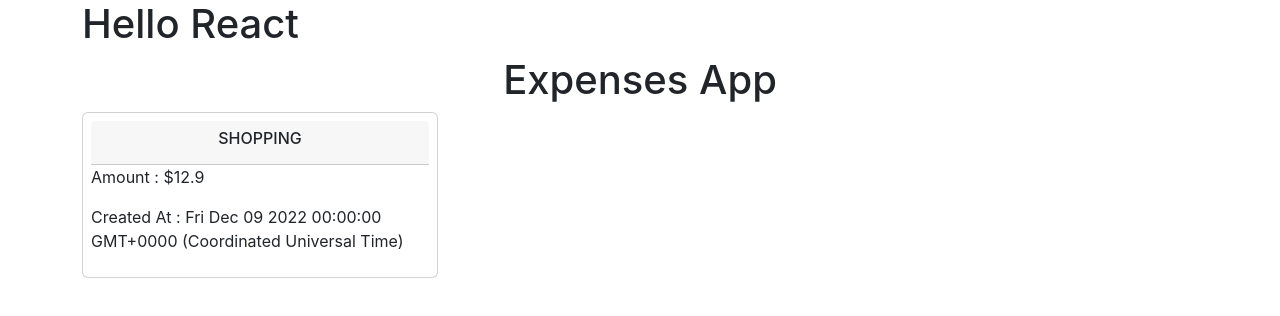
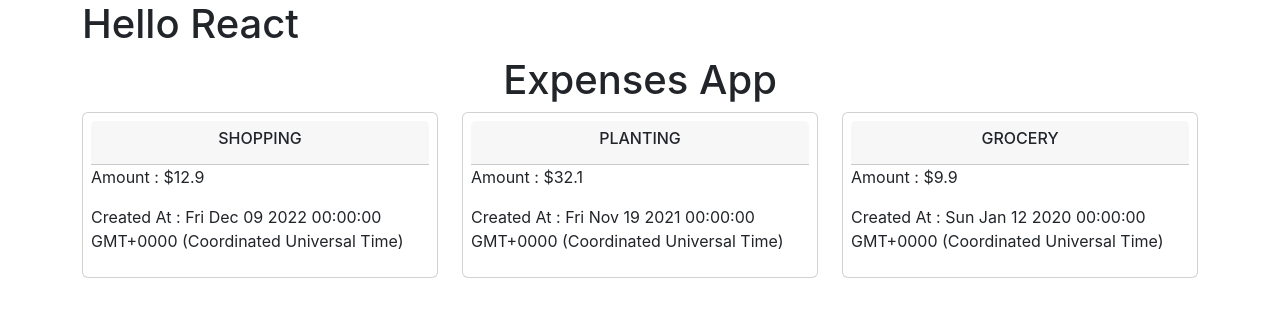
Before and after one commit to synergy2411/react-dec22, a React (Create React App) app in the folder frontend/: page / in a window 1280 px wide. Shown: the top 316 px of the page. Built offline with nearby package versions, Linux system fonts and the light colour scheme.

Commit message:
expense item added

```diff
--- /dev/null
+++ b/frontend/src/Components/Expenses/ExpenseItem/ExpenseItem.tsx
@@ -0,0 +1,22 @@
+import React from "react";
+import IExpense from "../../../model/expense.interface";
+
+const ExpenseItem: React.FC<{ expense: IExpense }> = (props) => {
+
+
+    return (
+        <div className="col-4">
+            <div className="card p-2">
+                <div className="card-header">
+                    <h6 className="text-center">{props.expense.title.toUpperCase()}</h6>
+                </div>
+                <div className="card-bod">
+                    <p>Amount : ${props.expense.amount}</p>
+                    <p>Created At : {props.expense.createdAt.toString()} </p>
+                </div>
+            </div>
+        </div>
+    )
+}
+
+export default ExpenseItem;
--- a/frontend/src/Components/Expenses/Expenses.tsx
+++ b/frontend/src/Components/Expenses/Expenses.tsx
@@ -1,24 +1,23 @@
 import React from "react";
+import IExpense from "../../model/expense.interface";
+import ExpenseItem from "./ExpenseItem/ExpenseItem";
 
 const Expenses = () => {
 
-    let expense = { id: "e001", title: "shopping", amount: 12.9, createdAt: new Date("Dec 9, 2022") }
+    let expenses: Array<IExpense> = [
+        { id: "e001", title: "shopping", amount: 12.9, createdAt: new Date("Dec 9, 2022") },
+        { id: "e002", title: "planting", amount: 32.1, createdAt: new Date("Nov 19, 2021") },
+        { id: "e003", title: "grocery", amount: 9.9, createdAt: new Date("Jan 12, 2020") }
+    ]
 
     return (
         <div>
             <h1 className="text-center">Expenses App</h1>
+
             <div className="row">
-                <div className="col-4">
-                    <div className="card p-2">
-                        <div className="card-header">
-                            <h6 className="text-center">{expense.title.toUpperCase()}</h6>
-                        </div>
-                        <div className="card-bod">
-                            <p>Amount : ${expense.amount}</p>
-                            <p>Created At : {expense.createdAt.toString()} </p>
-                        </div>
-                    </div>
-                </div>
+                <ExpenseItem expense={expenses[0]} />
+                <ExpenseItem expense={expenses[1]} />
+                <ExpenseItem expense={expenses[2]} />
             </div>
         </div>
     )
```
Also changed, not shown: frontend/src/model/expense.interface.ts (added, +8 -0 lines).
